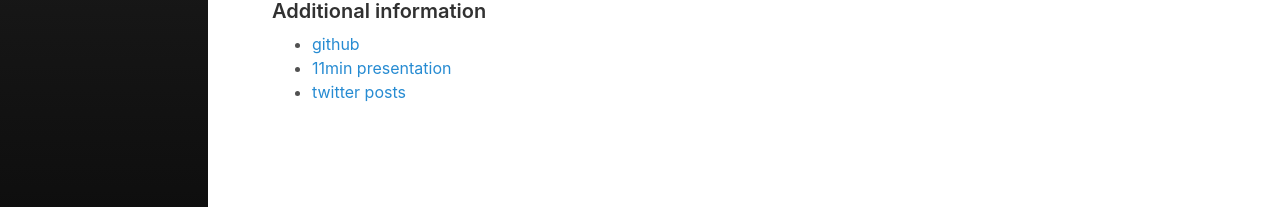
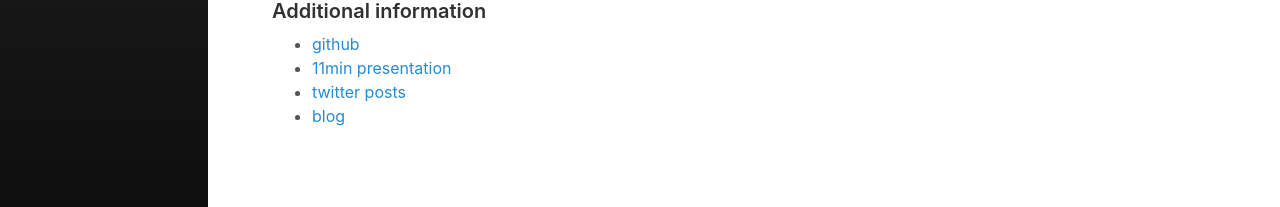
Before and after one commit to exeter-ecml/exeter-ecml.github.io, a Jekyll site: the page built from _papers/0075-laplace-redux-effortless-bayesian-deep-learning.md, in a window 1280 px wide. Shown: the part 690-897 px from the top of the page. Built offline with Jekyll 4.4.1, drawn with Linux system fonts in a browser that asks for light colours.

Commit message:
Updated urls for laplace paper

```diff
--- a/_papers/0075-laplace-redux-effortless-bayesian-deep-learning.md
+++ b/_papers/0075-laplace-redux-effortless-bayesian-deep-learning.md
@@ -41,3 +41,4 @@ status: suggested
 - [github](https://github.com/AlexImmer/Laplace)
 - [11min presentation](https://www.youtube.com/watch?v=nMONiYLWWOU)
 - [twitter posts](https://twitter.com/a1mmer/status/1454057888759037955)
+- [blog](https://agustinus.kristia.de/techblog/2021/10/27/laplace/)
```
